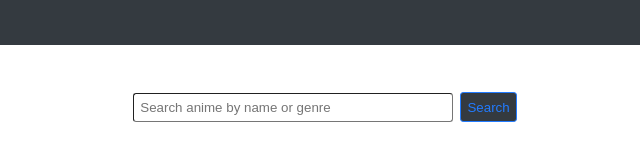
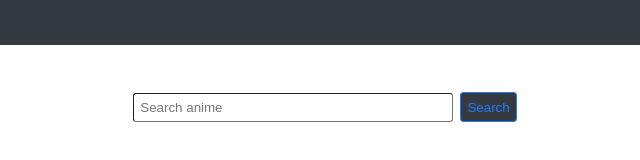
Before and after one commit to james-aguirre/MyAnime, a website: page index.html in a window 1280 px wide. Shown: the full height of the page, 307-947 px from the left. Drawn offline with Linux system fonts and the light colour scheme.

Commit message:
issue-1 functionality and css

```diff
--- a/index.html
+++ b/index.html
@@ -34,7 +34,7 @@
           <form action="" class="home-form">
             <div class="main-search">
               <label for="homesearch"></label>
-              <input type="search" id="homesearch" placeholder="Search anime by name or genre">
+              <input type="search" id="homesearch" placeholder="Search anime">
               <button class="search-button">Search</button>
             </div>
           </form>
```
